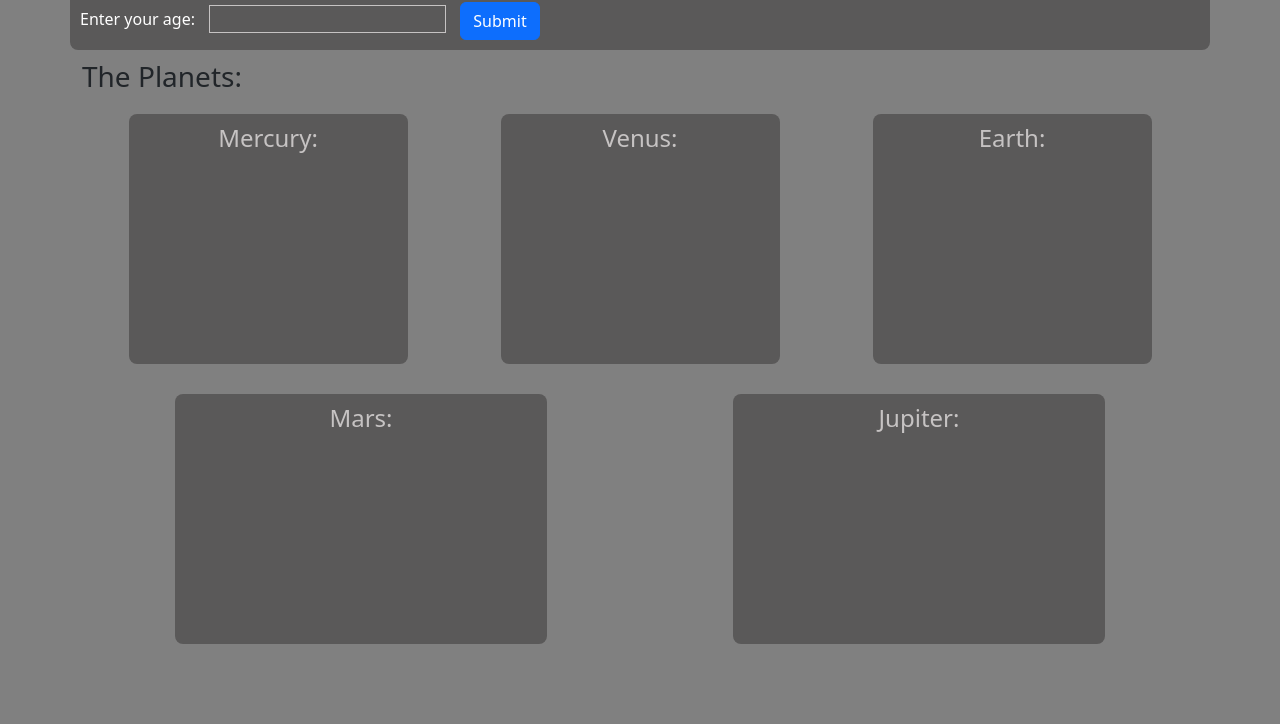
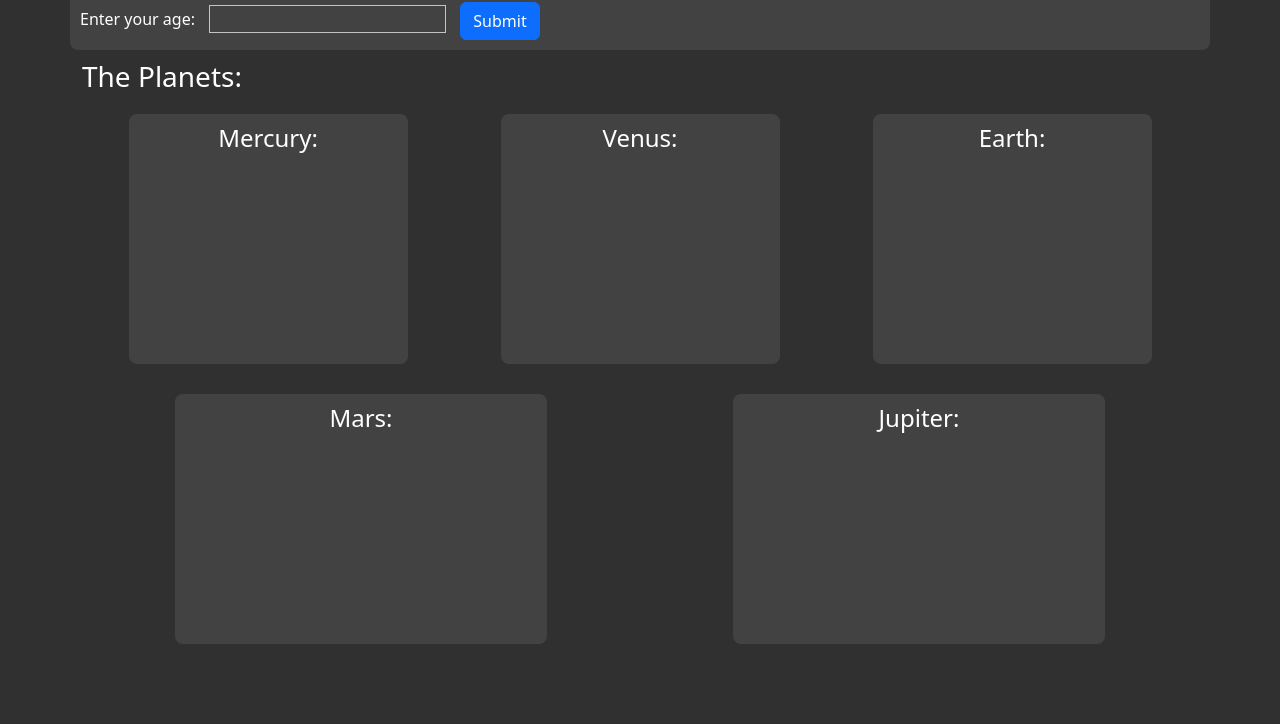
Before and after one commit to jfpalchak/galactic-age-calculator, a website built with webpack: page src/index.html in a window 1280 px wide. Shown: the part 76-800 px from the top of the page. Built offline with nearby package versions, Linux system fonts and the light colour scheme.

Commit message:
Update colors & styling.

```diff
--- a/src/css/styles.css
+++ b/src/css/styles.css
@@ -2,24 +2,30 @@
 .container {
   margin: 10px auto;
 }
+h1 {
+  color: #FFFFFF;
+}
 
+h3 {
+  color: #FFFFFF;
+}
 body {
-  background-color: grey;
+  background-color: #303030
   /* color: white; */
 }
 
 /* FORM */
 #form-div {
-  background-color: rgb(90, 89, 89);
+  background-color: #424242;
   border-radius: 8px;
   padding: 10px;
-  color: white;
+  color: #FFFFFF;
 }
 
 input {
-  background-color: rgb(90, 89, 89);
+  background-color: #424242;
   border: solid rgb(198, 195, 195) 1px;
-  color: rgb(198, 195, 195);
+  color: #FFFFFF;
   margin-left: 10px;
 }
 
@@ -30,13 +36,13 @@ button {
 /* RESULTS */
 
 .phone-stack {
-  background-color: rgb(90, 89, 89);
+  background-color: #424242;
   border-radius: 8px;
   padding: 10px;
   height: 250px;
   overflow-y: auto;
   text-align: center;
-  color: rgb(198, 195, 195);
+  color: #FFFFFF;
 }
 
 li {
--- a/src/index.js
+++ b/src/index.js
@@ -3,7 +3,28 @@ import 'bootstrap/dist/css/bootstrap.min.css';
 import './css/styles.css';
 import { GalacticAge } from './js/galactic.js';
 
+// display all information relevant to Earth
+function displayEarthInfo(ageCalculator) {
 
+  const ul = document.createElement('ul');
+  const liFly = document.createElement('li');
+  const liDog = document.createElement('li');
+  const divEarth = document.querySelector('div#Earth');
+
+  divEarth.innerText = null;
+
+  liFly.append(
+    `During your ${ageCalculator.findAgeOn("Earth")} years on Earth, you have outlived more than ${ageCalculator.howManyMayflies()} mayflies.`
+  );
+  liDog.append(
+    `In dog years, you are ${ageCalculator.howManyDogYears()} years old.`
+  );
+
+  divEarth.append(liFly, liDog);
+
+}
+
+// display all age results for each planet
 function displayPlanetAges(ageCalculator) {
 
   const planets = ageCalculator.findPlanets();
@@ -17,27 +38,14 @@ function displayPlanetAges(ageCalculator) {
     div.innerText = null;
     pTag.append(string);
     div.append(pTag);
+
   });
 
-  const ul = document.createElement('ul');
-  const liFly = document.createElement('li');
-  const liDog = document.createElement('li');
-  const divEarth = document.querySelector('div#Earth');
-  divEarth.innerText = null;
-  liFly.append(
-    `During your ${ageCalculator.findAgeOn("Earth")} years on Earth, you have outlived more than ${ageCalculator.howManyMayflies()} mayflies.`
-  );
-  liDog.append(
-    `In dog years, you are ${ageCalculator.howManyDogYears()} years old.`
-  );
-
-  divEarth.append(liFly, liDog);
-
-
+  displayEarthInfo(ageCalculator);
 
 }
 
-
+// event listener for form submission, which handles all UI logic
 document.querySelector("form").addEventListener("submit", (e) => {
   e.preventDefault();
 
```
